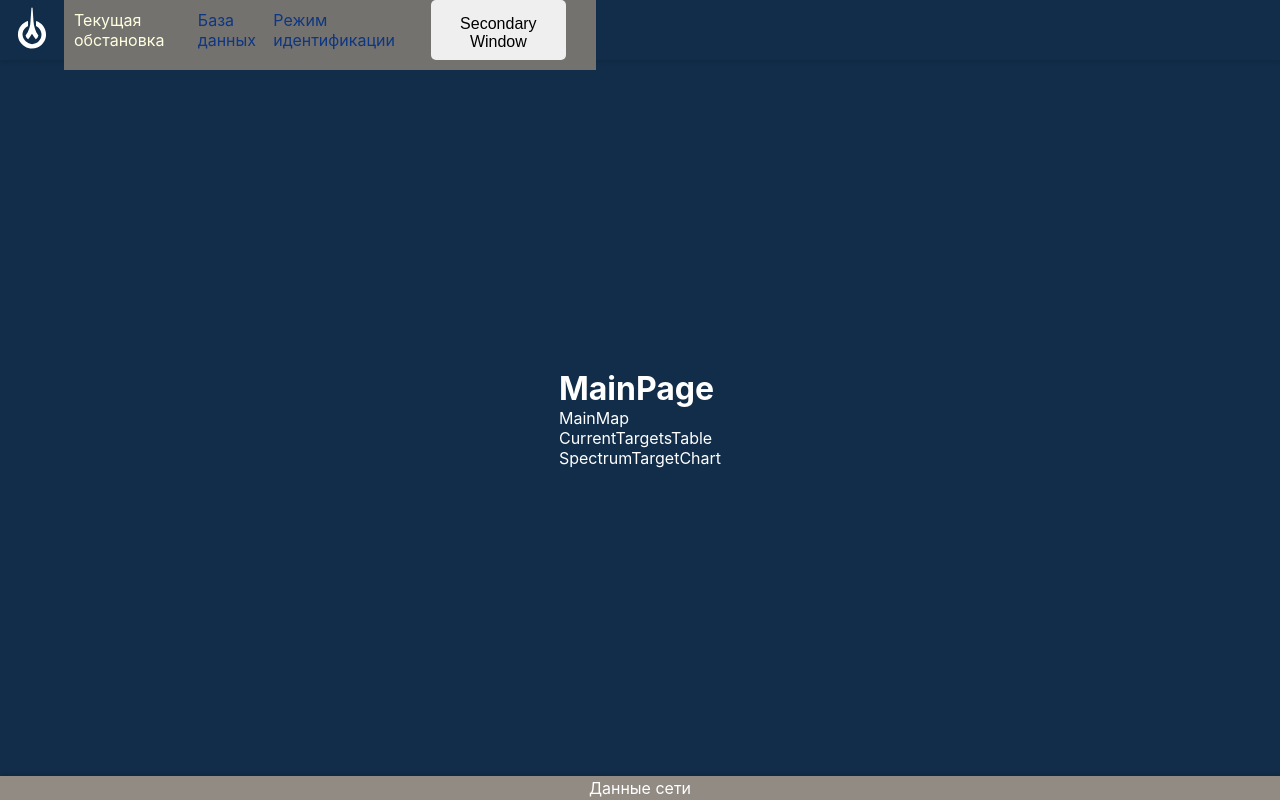
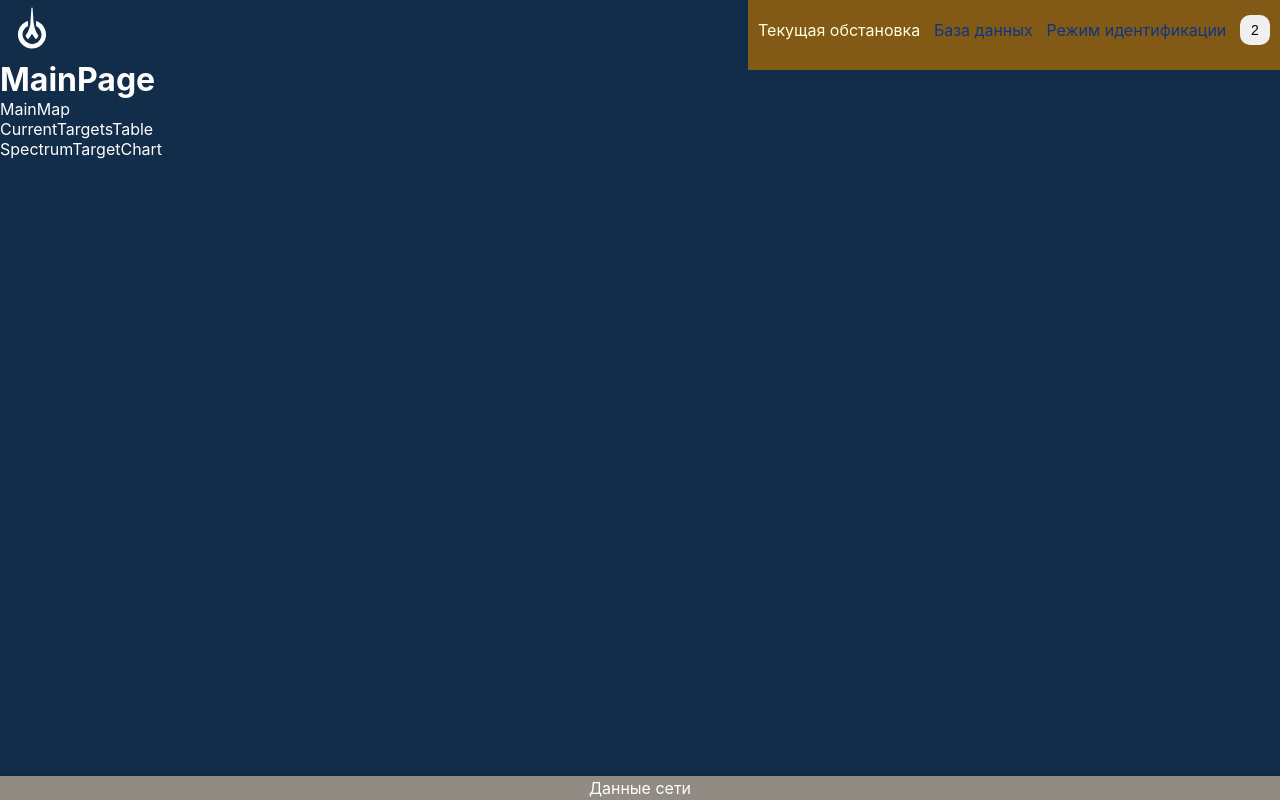
Before and after one commit to VechnoSlava/work_project, a React (Vite) app: page / in a window 1280 px wide. Built offline with nearby package versions, Linux system fonts and the light colour scheme.

Commit message:
изменение роутинга

```diff
--- /dev/null
+++ b/src/app/layouts/mainLayout.tsx
@@ -0,0 +1,14 @@
+import { Outlet } from "react-router-dom"
+import { Header } from "../../widgets/header"
+import { Footer } from "../../widgets/footer"
+import styles from "./mainLayout.module.css"
+
+export const MainLayout = () => {
+  return (
+    <div className={styles.container}>
+      <Header />
+      <Outlet />
+      <Footer />
+    </div>
+  )
+}
--- /dev/null
+++ b/src/app/layouts/slaveLayout.tsx
@@ -0,0 +1,13 @@
+import { SlaveMainPage } from "../../pages/slaveMainPage"
+import { Footer } from "../../widgets/footer"
+import { Header } from "../../widgets/header"
+
+export const SlaveLayout = () => {
+  return (
+    <>
+      <Header />
+      <SlaveMainPage />
+      <Footer />
+    </>
+  )
+}
--- a/src/app/providers/providers.tsx
+++ b/src/app/providers/providers.tsx
@@ -1,6 +1,6 @@
+import type { FC } from "react"
 import { Provider } from "react-redux"
 import { BrowserRouter as Router } from "react-router-dom"
-import type { FC } from "react"
 import { store } from "../store/store"
 
 /** Провайдеры в которые будет обернуто наше приложение */
--- a/src/app/routes/appRoutes.tsx
+++ /dev/null
@@ -1,35 +0,0 @@
-import type { FC } from "react"
-import { Route, Routes } from "react-router-dom"
-import { ROUTES_PATH } from "../../shared/constants/routes"
-import { MainPage } from "../../pages/mainPage"
-import { HistoryPage } from "../../pages/historyPage"
-import { IdentificationPage } from "../../pages/identificationPage"
-import styles from "./appRoutes.module.css"
-
-export const AppRoutes: FC = () => {
-  return (
-    <div className={styles.container}>
-      <Routes>
-        <Route path={ROUTES_PATH.MAIN} element={<MainPage />} />
-        <Route path={ROUTES_PATH.HISTORY} element={<HistoryPage />} />
-        <Route
-          path={ROUTES_PATH.IDENTIFICATION}
-          element={<IdentificationPage />}
-        />
-        {/* Добавьте другие пути при необходимости */}
-      </Routes>
-    </div>
-  )
-}
-
-// type Route = {
-//   path: string
-//   Component: FC
-// }
-
-// export const routesPath: Route[] = [
-//   {
-//     path: ROUTES_PATH.MAIN,
-//     Component: MainLayout,
-//   },
-// ]
--- a/src/app/routes/index.ts
+++ /dev/null
@@ -1,2 +0,0 @@
-export { AppRoutes } from "./appRoutes"
-export { MainRouter } from "./mainRouter"
--- a/src/app/routes/mainRouter.tsx
+++ b/src/app/routes/mainRouter.tsx
@@ -1,20 +1,29 @@
-import { selectWindow } from "../../entities/navigation/model/navigationWindowSlice"
-import { SlaveMainPage } from "../../pages/slaveMainPage"
-import { Footer } from "../../widgets/footer"
-import { Header } from "../../widgets/header"
-import { useAppSelector } from "../store/hooks"
-import { AppRoutes } from "./appRoutes"
-import styles from "./mainRouter.module.css"
+import { Routes, Route } from "react-router-dom"
+import { MainPage } from "../../pages/mainPage"
+import { HistoryPage } from "../../pages/historyPage"
+import { IdentificationPage } from "../../pages/identificationPage"
+import { ROUTES_PATH } from "../../shared/constants/routes"
+import { MainLayout } from "../layouts/mainLayout"
+// import { SlaveLayout } from "../layouts/slaveLayout"
+// import { selectWindow } from "../../entities/navigation/model/navigationWindowSlice"
+// import { useAppSelector } from "../store/hooks"
 
 export const MainRouter: React.FC = () => {
-  const isSecondaryWindowOpen = useAppSelector(selectWindow)
+  // const isSecondaryWindowOpen = useAppSelector(selectWindow)
 
   return (
-    <div className={styles.container}>
-      <Header />
-      <AppRoutes />
-      <Footer />
-      {isSecondaryWindowOpen && <SlaveMainPage />}
-    </div>
+    <>
+      <Routes>
+        <Route path="/" element={<MainLayout />}>
+          <Route index element={<MainPage />} />
+          <Route path={ROUTES_PATH.HISTORY} element={<HistoryPage />} />
+          <Route
+            path={ROUTES_PATH.IDENTIFICATION}
+            element={<IdentificationPage />}
+          />
+        </Route>
+        {/* {isSecondaryWindowOpen && <SlaveLayout />} */}
+      </Routes>
+    </>
   )
 }
--- a/src/entities/navigation/ui/navigation.module.css
+++ b/src/entities/navigation/ui/navigation.module.css
@@ -1,5 +1,5 @@
 .container {
-  background-color: rgb(116, 114, 111);
+  background-color: rgb(131, 89, 22);
   display: flex;
   align-items: center;
   justify-content: space-between;
@@ -21,3 +21,12 @@ a {
   color: rgb(13, 54, 131);
   text-decoration: none;
 }
+
+button {
+  width: 30px;
+  height: 30px;
+  font-size: 14px;
+  border-radius: 10px;
+  border: 0;
+  cursor: pointer;
+}
--- a/src/entities/navigation/ui/navigation.tsx
+++ b/src/entities/navigation/ui/navigation.tsx
@@ -45,7 +45,7 @@ export const Navigation: React.FC = () => {
       >
         Режим идентификации
       </NavLink>
-      <button onClick={handleToggleWindow}>Secondary Window</button>
+      <button onClick={handleToggleWindow}>2</button>
     </nav>
   )
 }
--- a/src/app/routes/appRoutes.module.css
+++ b/src/pages/mainPage/ui/mainPage.module.css
@@ -1,5 +1,5 @@
 .container {
-  display: flex;
+  /* display: flex; */
   flex: 1;
   align-items: center;
   justify-content: center;
--- a/src/pages/mainPage/ui/mainPage.tsx
+++ b/src/pages/mainPage/ui/mainPage.tsx
@@ -2,12 +2,13 @@ import type { FC } from "react"
 import { MainMap } from "../../../widgets/mainMap"
 import { CommonTargetsTable } from "../../../widgets/commonTargetsTable"
 import { SpectrumTargetChart } from "../../../widgets/spectrumTargetChart"
+import styles from "./mainPage.module.css"
 
 export const MainPage: FC = () => {
   console.log("render main page")
 
   return (
-    <div>
+    <div className={styles.container}>
       <h1>MainPage</h1>
       <MainMap />
       <CommonTargetsTable />
--- a/src/widgets/header/ui/header.module.scss
+++ b/src/widgets/header/ui/header.module.scss
@@ -4,9 +4,8 @@
   &__container {
     display: flex;
     align-items: center;
-    // justify-content: space-between;
+    justify-content: space-between;
     height: 60px;
-    box-shadow: 0 2px 4px rgba(0, 0, 0, 0.1);
   }
 
   &__icon {
@@ -16,31 +15,3 @@
     align-items: center;
   }
 }
-
-// a {
-//   color: lightblue;
-//   font-size: 35px;
-// }
-
-// nav {
-//   padding: 5px;
-// }
-
-// nav a {
-//   margin: 15px;
-// }
-
-// h1 {
-//   font-size: 90px;
-//   margin-top: 20px;
-// }
-
-button {
-  height: 100%;
-  padding: 15px;
-  font-size: 1rem;
-  border-radius: 5px;
-  margin: 20px;
-  border: 0;
-  cursor: pointer;
-}
```
Also changed, not shown: src/app/layouts/mainLayout.module.css (renamed from src/app/routes/mainRouter.module.css).
